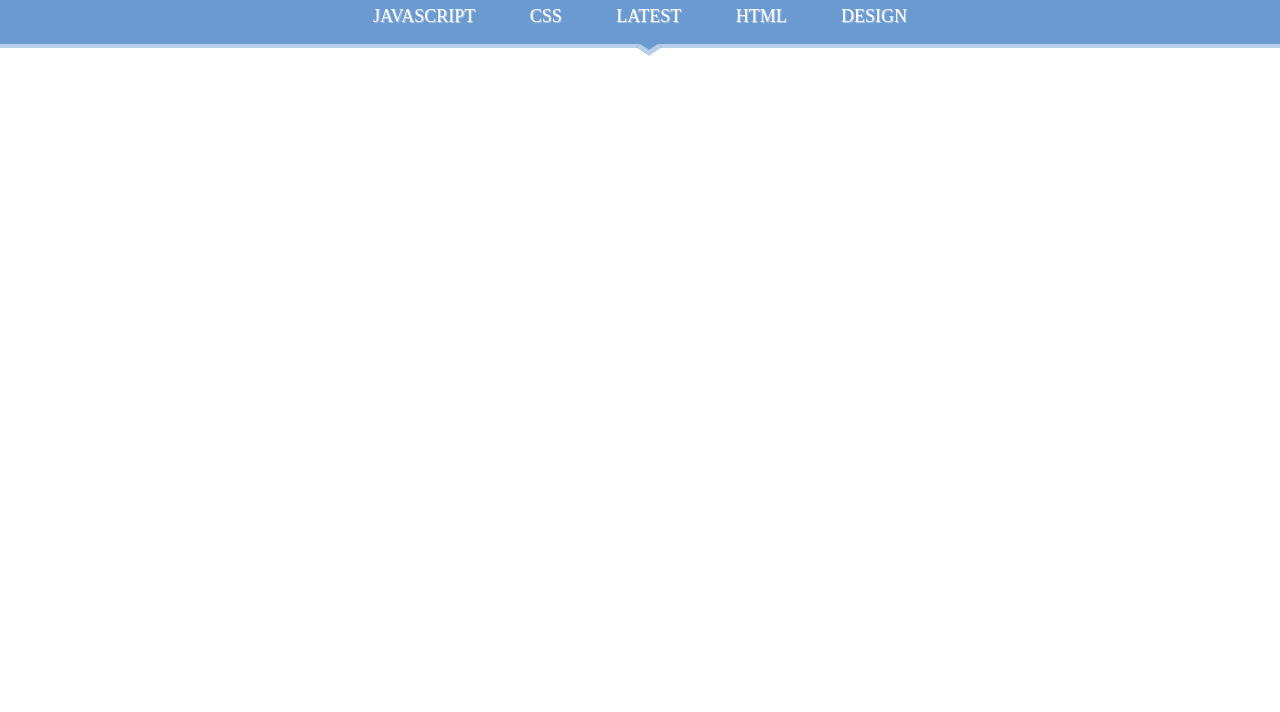
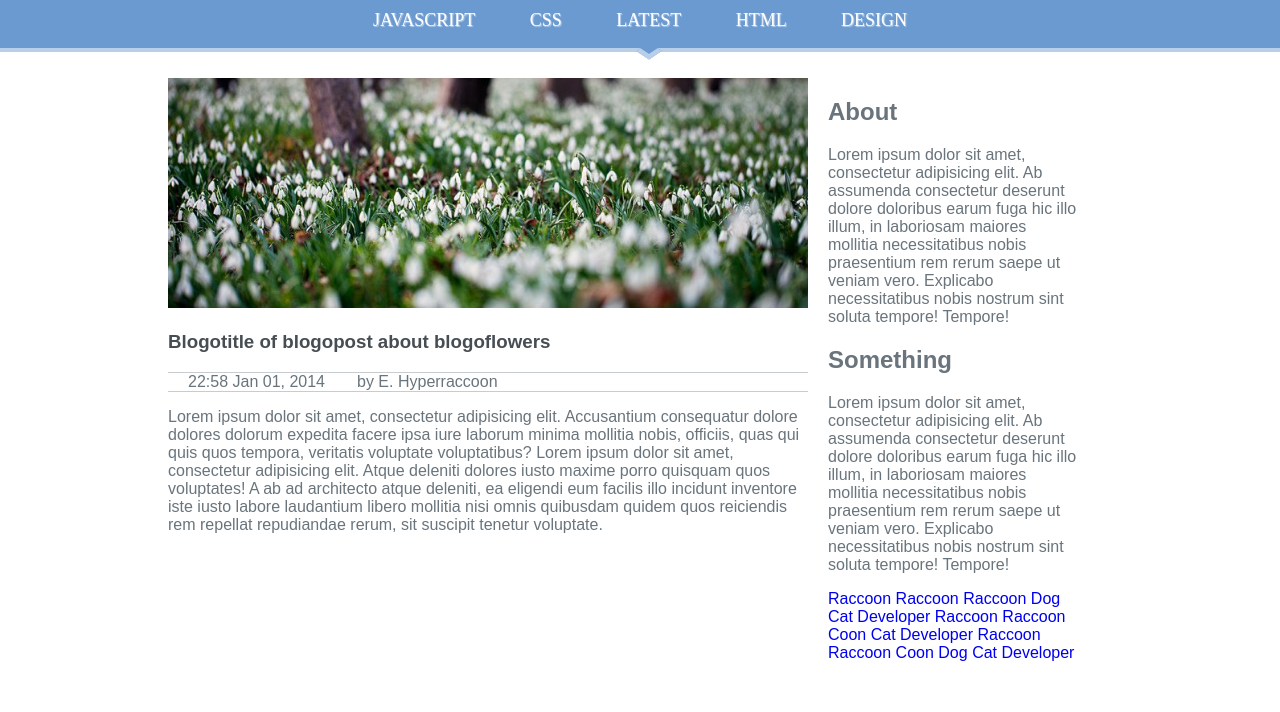
Before and after one commit to dmitryosipow/JSTraining, a plain HTML site: page SassTask/Index.html in a window 1280 px wide. Shown: the part 88-800 px from the top of the page. Drawn offline with Linux system fonts and the light colour scheme.

Commit message:
Proceeding

```diff
--- a/SassTask/Index.html
+++ b/SassTask/Index.html
@@ -44,5 +44,66 @@
         <p class="mobileNavTitle">JAVASCRIPT</p>
     </nav>
 </header>
+<div class="content">
+    <div class="articles">
+        <article>
+            <img src="images/img1.jpg">
+            <h3>
+                <a href="#">Blogotitle of blogopost about blogoflowers</a>
+            </h3>
+            <div class="articleInfo">
+                <time>22:58 Jan 01, 2014</time>
+                <div class="author">by E. Hyperraccoon</div>
+                <div class="social"></div>
+            </div>
+            <p>Lorem ipsum dolor sit amet, consectetur adipisicing elit. Accusantium consequatur dolore dolores dolorum
+                expedita facere ipsa iure laborum minima mollitia nobis, officiis, quas qui quis quos tempora,
+                veritatis voluptate voluptatibus? Lorem ipsum dolor sit amet, consectetur adipisicing elit. Atque deleniti
+                dolores iusto maxime porro quisquam quos voluptates! A ab ad architecto atque deleniti, ea eligendi eum facilis
+                illo incidunt inventore iste iusto labore laudantium libero mollitia nisi omnis quibusdam quidem quos reiciendis
+                rem repellat repudiandae rerum, sit suscipit tenetur voluptate.
+            </p>
+        </article>
+    </div>
+
+    <aside>
+        <div class="sideArticle">
+            <h2 class="about">About</h2>
+            <p>Lorem ipsum dolor sit amet, consectetur adipisicing elit. Ab assumenda consectetur deserunt dolore doloribus
+                earum fuga hic illo illum, in laboriosam maiores mollitia necessitatibus nobis praesentium rem rerum saepe ut
+                veniam vero. Explicabo necessitatibus nobis nostrum sint soluta tempore! Tempore!
+            </p>
+        </div>
+
+        <div class="sideArticle">
+            <h2 class="something">Something</h2>
+            <p>Lorem ipsum dolor sit amet, consectetur adipisicing elit. Ab assumenda consectetur deserunt dolore doloribus
+                earum fuga hic illo illum, in laboriosam maiores mollitia necessitatibus nobis praesentium rem rerum saepe ut
+                veniam vero. Explicabo necessitatibus nobis nostrum sint soluta tempore! Tempore!
+            </p>
+        </div>
+
+        <div class="tags">
+            <a href="#">Raccoon</a>
+            <a href="#">Raccoon</a>
+            <a href="#">Raccoon</a>
+            <a href="#">Dog</a>
+            <a href="#">Cat</a>
+            <a href="#">Developer</a>
+            <a href="#">Raccoon</a>
+            <a href="#">Raccoon</a>
+            <a href="#">Coon</a>
+            <a href="#">Cat</a>
+            <a href="#">Developer</a>
+            <a href="#">Raccoon</a>
+            <a href="#">Raccoon</a>
+            <a href="#">Coon</a>
+            <a href="#">Dog</a>
+            <a href="#">Cat</a>
+            <a href="#">Developer</a>
+        </div>
+    </aside>
+</div>
+
 </body>
 </html>
--- a/SassTask/common.scss
+++ b/SassTask/common.scss
@@ -18,12 +18,23 @@ a{
 .logo img {
   width: 370px;
   padding: 8px 0;
+  margin-bottom: 90px;
   @include lessThen(medium-screens) {
     width: 240px;
+    margin-bottom: 70px;
+  }
+  @include lessThen($maxScreenWidthForMenu) {
+    margin-bottom: 50px;
   }
 }
 
 .navigationMenu{
+  position: absolute;
+  top: 80px;
+  @include lessThen(medium-screens) {
+    top: 50px;
+  }
+  width: 100%;
   background-color: $mainColor;
   border-bottom: 4px $lightMainColor solid;
   @include lessThen($maxScreenWidthForMenu) {
@@ -126,6 +137,45 @@ a{
       display: block;
     }
   }
+}
 
+.content{
+  @include clearfix;
+  max-width: $basicWidth;
+  width: 100%;
+  margin: 0 auto;
+  color: $fontColor;
+  aside{
+    width: 252px;
+    float: left;
+  }
+  .articles{
+    width:640px;
+    margin: 0 20px;
+    float: left;
+    img{
+      width: 100%;
+    }
+    h3 a{
+      color: darken($fontColor,15);
+    }
+    .articleInfo{
+      @include clearfix;
+      div, time {
+        float: left;
+        padding-left: 20px;
+      }
+      time{
+        margin-right: 12px;
+      }
 
+      border: {
+        color: lighten($fontColor,35);
+        top-width: 1px;
+        bottom-width: 1px;
+        style: solid;
+      }
+
+    }
+  }
 }
--- a/SassTask/sass/_variable.scss
+++ b/SassTask/sass/_variable.scss
@@ -2,10 +2,12 @@ $smallScreen: 320px;
 $mediumScreen: 768px;
 $basicWidth: 984px;
 
-$maxScreenWidthForMenu: 540px;
+$maxScreenWidthForMenu: 555px;
 
 $smallMenuHeight: 36px;
 
 $mainColor: #6b9ad0;
 $lightMainColor: lighten($mainColor,20);
 $darkMainColor: darken($mainColor,20);
+
+$fontColor: #69747c;
```
Also changed, not shown: SassTask/common.css.
